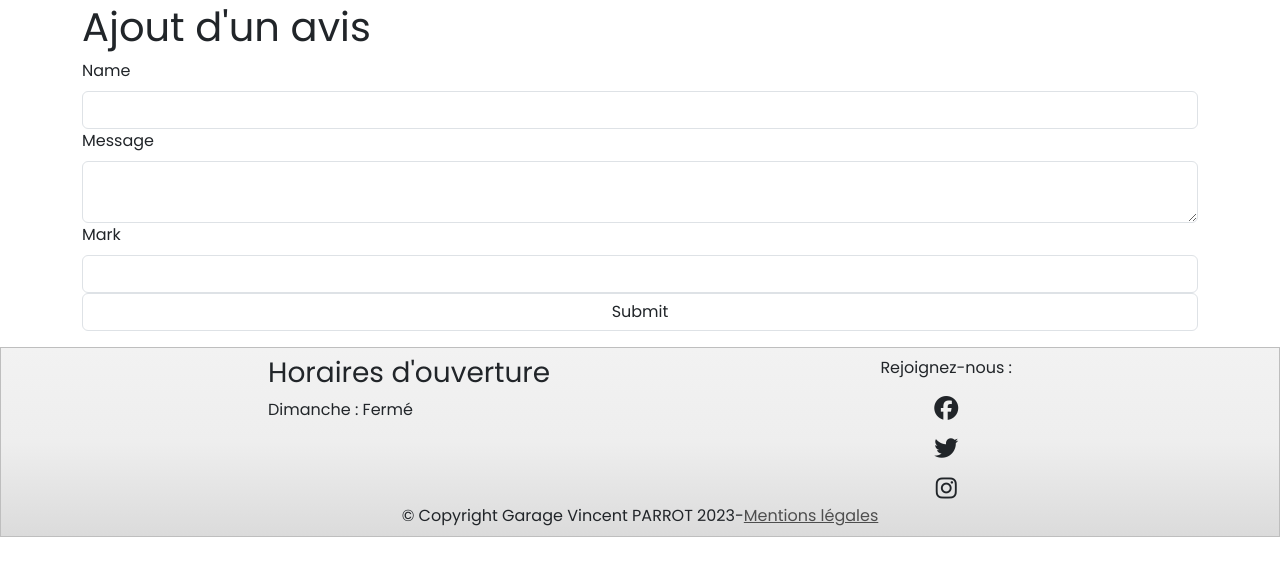
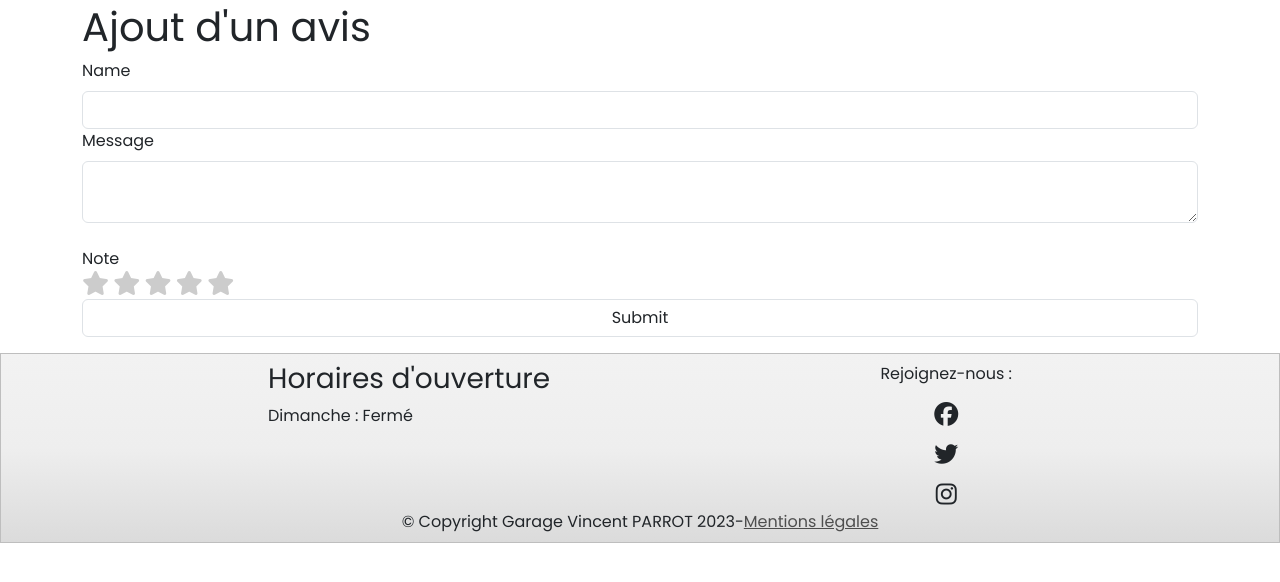
Before and after one commit to pascalreb/ecfgparrot, a Symfony app: template templates/pages/opinion/new.html.twig in a window 1280 px wide. Shown: the part 165-747 px from the top of the page. Run offline with Twig, Linux system fonts and the light colour scheme; the template is opened without the code that fills it, so the values that code supplies are empty; form fields are guessed from the names that the template uses; some libraries are stand-ins or nearby versions.

Commit message:
Adding rating with stars

```diff
--- a/src/Entity/Opinion.php
+++ b/src/Entity/Opinion.php
@@ -26,9 +26,7 @@ class Opinion
     private ?string $message = null;
 
     #[ORM\Column(type: Types::SMALLINT)]
-    #[Assert\Positive()]
-    #[Assert\LessThan(6)]
-    private ?int $mark = null;
+    private ?int $mark;
 
     #[ORM\Column(nullable: true)]
     private ?bool $isApproved = false;
--- a/templates/base.html.twig
+++ b/templates/base.html.twig
@@ -29,6 +29,7 @@
                 font-family: 'Poppins', sans-serif;
                 list-style: none;
             }
+
             .grid {
                 display: grid;
                 grid-template-columns: repeat(3, 1fr);
@@ -77,12 +78,75 @@
                 cursor: pointer;
             }
 
+            .star {
+                display: inline-block;
+                cursor: pointer;
+                color: #ccc;
+            }
+
+            .star i {
+                font-size: 24px;
+            }
+
+            .star.active {
+                color: #ffc107;
+            }
+
+
         </style>
 
         {{ encore_entry_link_tags('app') }}
 
         {% block javascripts %}
             {{ encore_entry_script_tags('app') }}
+
+            <script>
+                // Gestion des photos véhicules
+                document.addEventListener("DOMContentLoaded", function() {
+                    var mainImage = document.getElementById("mainImage");
+                    var smallImages = document.querySelectorAll(".smallImage");
+
+                    smallImages.forEach(function(smallImage) {
+                        smallImage.addEventListener("click", function() {
+                            var tempSrc = mainImage.src;
+                            mainImage.src = this.src;
+                            this.src = tempSrc;
+                        });
+                    });
+                });
+
+                // Gestion du système de notation avec étoiles
+                document.addEventListener("DOMContentLoaded", function() {
+                    const stars = document.querySelectorAll('.star');
+                    const ratingInput = document.getElementById('opinion_mark');
+
+                    stars.forEach(function(star) {
+                        star.addEventListener('click', function() {
+                            const value = parseInt(this.getAttribute('data-value'));
+                            ratingInput.value = value;
+                            console.log(ratingInput);
+                            console.log(value);
+
+                            stars.forEach(function(s, index) {
+                                if (index < value) {
+                                    s.classList.add('active');
+                                } else {
+                                    s.classList.remove('active');
+                                }
+                            });
+                        });
+                    });
+                    const form = document.querySelector('form');
+                    form.addEventListener('submit', function(event) {
+                        console.log('submit ok');
+                        if (ratingInput.value === '') {
+                            event.preventDefault();
+                            alert('Veuillez sélectionner une note.');
+                        }
+                    });
+                });
+            </script>
+
         {% endblock %}
 
         <script src="https://cdn.jsdelivr.net/npm/bootstrap@5.3.2/dist/js/bootstrap.bundle.min.js"
--- a/templates/pages/opinion/new.html.twig
+++ b/templates/pages/opinion/new.html.twig
@@ -26,8 +26,14 @@
         </div>
 
         <div class="form-group">
-            {{ form_label(form.mark) }}
-            {{ form_widget(form.mark) }}
+            <label class="form-check-label mt-4">Note</label>
+            <div class="star-rating">
+                <span class="star" data-value="1"><i class="fa-solid fa-star"></i></span>
+                <span class="star" data-value="2"><i class="fa-solid fa-star"></i></span>
+                <span class="star" data-value="3"><i class="fa-solid fa-star"></i></span>
+                <span class="star" data-value="4"><i class="fa-solid fa-star"></i></span>
+                <span class="star" data-value="5"><i class="fa-solid fa-star"></i></span>
+            </div>
             <div class="form-error">
                 {{ form_errors(form.mark) }}
             </div>
--- a/templates/partials/_footer.html.twig
+++ b/templates/partials/_footer.html.twig
@@ -33,11 +33,11 @@
                     <div>
                         <p>Rejoignez-nous :</p>
                     </div>
-                    <a href="http://facebook.com" target="_blank" class="text-center"><i class="fa-brands fa-facebook text-dark mb-3"
+                    <a href="http://facebook.com" target="_blank" class="text-center mx-auto"><i class="fa-brands fa-facebook text-dark mb-3"
                         style="font-size: 1.5rem;"></i></a>
-                    <a href="http://twitter.com" target="_blank" class="text-center"><i class="fa-brands fa-twitter text-dark mb-3"
+                    <a href="http://twitter.com" target="_blank" class="text-center mx-auto"><i class="fa-brands fa-twitter text-dark mb-3"
                         style="font-size: 1.5rem;"></i></a>
-                    <a href="http://instagram.com" target="_blank" class="text-center"><i class="fa-brands fa-instagram text-dark"
+                    <a href="http://instagram.com" target="_blank" class="text-center mx-auto"><i class="fa-brands fa-instagram text-dark"
                         style="font-size: 1.5rem;"></i></a>
                 </div>
             </div>
```
Also changed, not shown: src/Controller/OpinionController.php (+0 -13 lines), src/Form/OpinionType.php (+2 -17 lines), templates/pages/car/editDetails.html.twig (+1 -18 lines), templates/pages/opinion/index_public.html.twig (+10 -2 lines).
